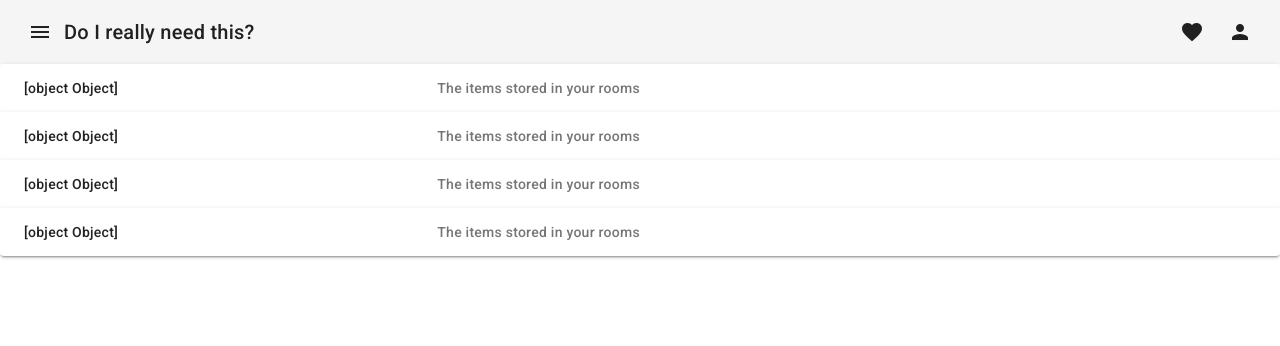
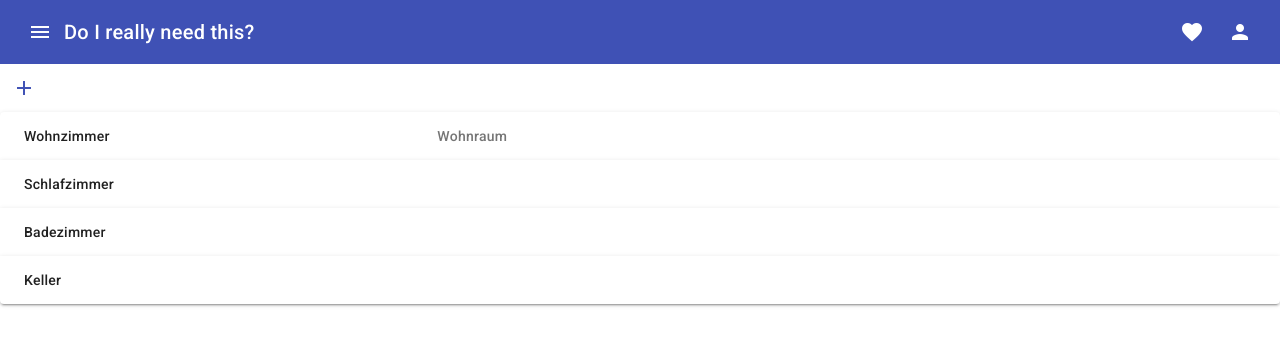
Before and after one commit to leonphem456/dint, an Angular app: page / in a window 1280 px wide. Shown: the top 346 px of the page. Built offline with nearby package versions, Linux system fonts and the light colour scheme.

Commit message:
reformatted code

```diff
--- a/src/app/app.component.ts
+++ b/src/app/app.component.ts
@@ -2,14 +2,13 @@ import { Component } from '@angular/core';
 import { RouterOutlet } from '@angular/router';
 import { MenubarComponent } from './components/menubar/menubar.component';
 import { RoomListComponent } from './components/room-list/room-list.component';
-
 
 @Component({
   selector: 'app-root',
   standalone: true,
   imports: [RouterOutlet, MenubarComponent, RoomListComponent],
   templateUrl: './app.component.html',
-  styleUrl: './app.component.scss'
+  styleUrl: './app.component.scss',
 })
 export class AppComponent {
   title = 'dint';
--- a/src/app/components/menubar/menubar.component.html
+++ b/src/app/components/menubar/menubar.component.html
@@ -1,7 +1,11 @@
-<mat-toolbar>
-    <button mat-icon-button><mat-icon>menu</mat-icon></button>
-    <span>Do I really need this?</span>
-    <span class="spacer"></span>
-    <button matTooltip="Favoriten" mat-icon-button><mat-icon>favorite</mat-icon></button>
-    <button matTooltip="Account" mat-icon-button><mat-icon>person</mat-icon></button>
+<mat-toolbar color="primary">
+  <button mat-icon-button><mat-icon>menu</mat-icon></button>
+  <span>Do I really need this?</span>
+  <span class="spacer"></span>
+  <button matTooltip="Favorites" mat-icon-button>
+    <mat-icon>favorite</mat-icon>
+  </button>
+  <button matTooltip="Account" mat-icon-button>
+    <mat-icon>person</mat-icon>
+  </button>
 </mat-toolbar>
--- a/src/app/components/room-list/room-list.component.html
+++ b/src/app/components/room-list/room-list.component.html
@@ -1,17 +1,32 @@
+<button
+  matTooltip="Add room"
+  id="addRoomButton"
+  color="primary"
+  mat-icon-button
+>
+  <mat-icon>add</mat-icon>
+</button>
 <mat-accordion>
   @for (room of rooms; track $index) {
-    <mat-expansion-panel hideToggle (opened)="panelOpenState=true" (closed)="panelOpenState = false">
+  <mat-expansion-panel
+    hideToggle
+    (opened)="panelOpenState = true"
+    (closed)="panelOpenState = false"
+  >
     <mat-expansion-panel-header>
       <mat-panel-title>
-                {{room}}
+        {{ room.name }}
       </mat-panel-title>
       <mat-panel-description>
-                The items stored in your rooms
+        {{ room.description }}
       </mat-panel-description>
     </mat-expansion-panel-header>
     <p>This is the primary content of the panel.</p>
   </mat-expansion-panel>
   } @empty {
   <p>No rooms yet!</p>
+  <dd></dd>
   }
 </mat-accordion>
+
+<!-- <a target="_blank" href="https://icons8.com/icon/102544/add">Hinzufügen</a> Icon von <a target="_blank" href="https://icons8.com">Icons8</a> -->
```
Lines whose indentation alone changed are shown as unchanged.
